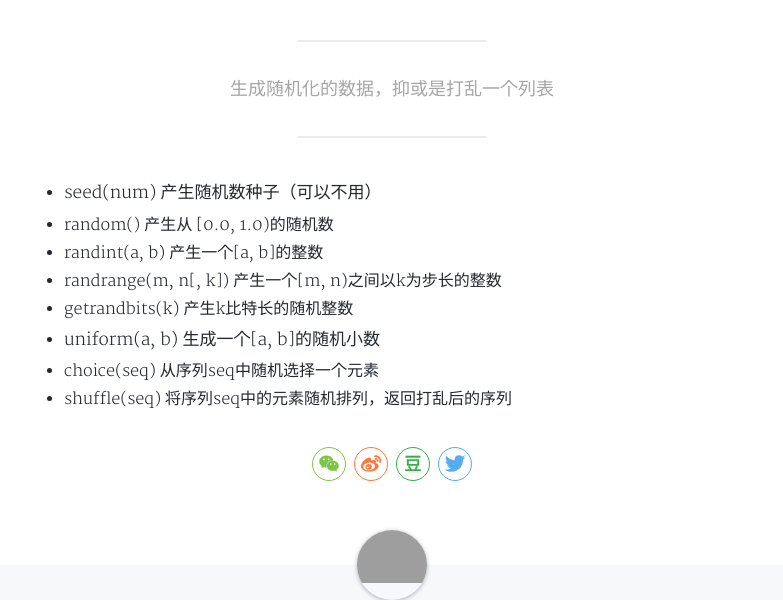
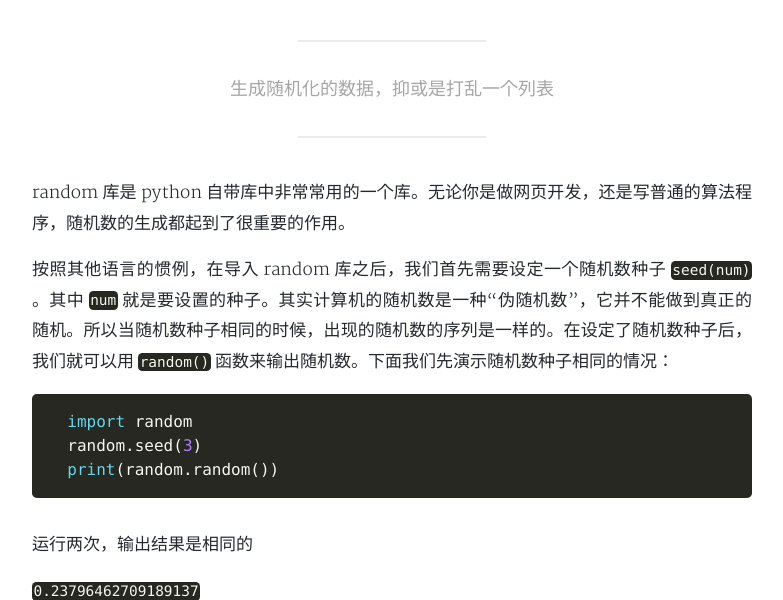
Before and after one commit to cometeme/cometeme.github.io, a Jekyll site: the page built from _posts/2018-08-03-random库.md, in a window 1280 px wide and 1400 px high, scrolled down 382 px, cut to the strip 78-678 px from the top of the window. Shown: the whole strip, without its empty margins (248-1031 px from the left). Built offline with Jekyll 4.4.1, drawn with Linux system fonts in a browser that asks for light colours; nearby versions of some CDN libraries; a style sheet for code colours, icons or effects is not loaded; some of the changed text lies outside the part shown.

Commit message:
Update 2018-08-03-random库.md

````diff
--- a/_posts/2018-08-03-random库.md
+++ b/_posts/2018-08-03-random库.md
@@ -8,9 +8,51 @@ cover: 'https://images.unsplash.com/photo-1503805234579-984d0d042c62?ixlib=rb-0.
 tags: python python库
 ---
 
-* seed(num)    产生随机数种子（可以不用）
+random 库是 python 自带库中非常常用的一个库。无论你是做网页开发，还是写普通的算法程序，随机数的生成都起到了很重要的作用。
 
-* random()    产生从 [0.0, 1.0)的随机数
+按照其他语言的惯例，在导入 random 库之后，我们首先需要设定一个随机数种子 `seed(num)` 。其中 `num` 就是要设置的种子。其实计算机的随机数是一种“伪随机数”，它并不能做到真正的随机。所以当随机数种子相同的时候，出现的随机数的序列是一样的。在设定了随机数种子后，我们就可以用 `random()` 函数来输出随机数。下面我们先演示随机数种子相同的情况：
+
+```python
+  import random
+  random.seed(3)
+  print(random.random())
+```
+
+运行两次，输出结果是相同的
+
+`0.23796462709189137`
+
+`0.23796462709189137`
+
+前面说其他语言使用 random 前要定义随机数种子，但是 python 与其他语言不同。当你省去 `seed()` 中的参数时，它会自动使用系统当前时间作为种子，因为时间基本不会重复，所以就可以保证随机的唯一性（不会像指定种子那样会重复）。 python 中使用 random 库时，还可以不加 `seed()` 这一语句，它同样会执行和上面一样的操作。所以我们测试下面的代码：
+
+```python
+  import random
+  print(random.random())
+```
+
+可以看到，这样的话两次输出就不同了，表面上看起来就具备了随机性。
+
+`0.826457253856883`
+
+`0.656398726587975`
+
+细心的朋友可能会发现， `random()` 输出的值都在0-1之间，事实上它的取值范围是 `[0, 1)` 的浮点数，那么假如想要输出 `[1,9]` 的整数，要怎么办呢？
+
+也许有的人会想到：
+
+```python
+  int(random.random() * 9) + 1
+```
+
+如果你想到了上面的代码，恭喜你，基础功不错。不过在 python 中，这就不够“简洁优雅”了。正确的使用方法是
+
+```python
+  random.randint(1, 9)
+```
+
+待完成：
+
 * randint(a, b)    产生一个[a, b]的整数
 * randrange(m, n[, k])    产生一个[m, n)之间以k为步长的整数
 * getrandbits(k)    产生k比特长的随机整数
````
